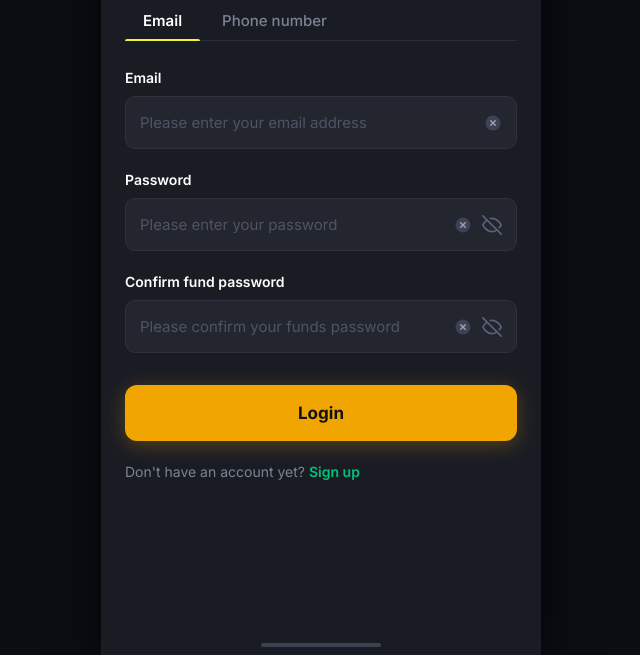
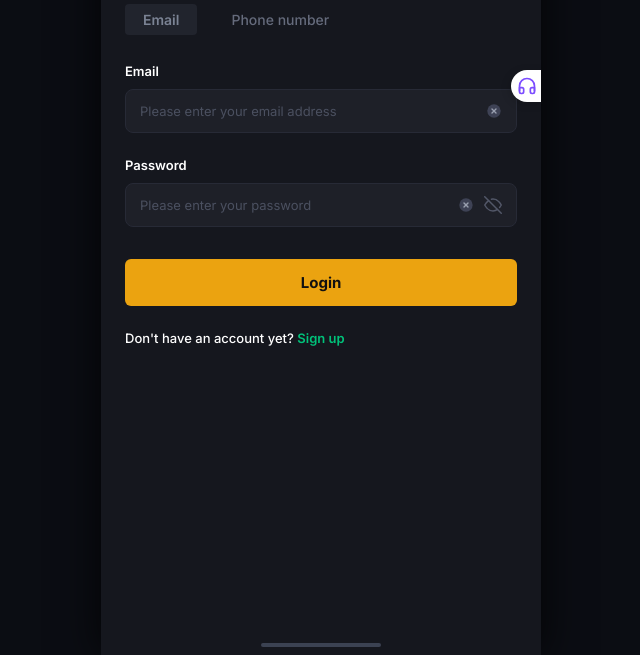
Before and after one commit to wldke2017/KORE, a website: page login.html in a window 1280 px wide. Shown: the part 145-800 px from the top of the page, without its empty margins (319-959 px from the left). Drawn offline with Linux system fonts and the light colour scheme.

Commit message:
Make login page identical to left reference image

```diff
--- a/login.html
+++ b/login.html
@@ -30,7 +30,7 @@
       width: 100%;
       max-width: 440px;
       height: 100vh;
-      background-color: #1a1c24;
+      background-color: #15171e;
       position: relative;
       display: flex;
       flex-direction: column;
@@ -38,12 +38,28 @@
       overflow: hidden;
     }
 
+    /* Floating Headset Support Badge on the right edge */
+    .floating-support-badge {
+      position: absolute;
+      top: 215px;
+      right: -2px;
+      background: #ffffff;
+      border-radius: 50% 0 0 50%;
+      width: 32px;
+      height: 32px;
+      display: flex;
+      align-items: center;
+      justify-content: center;
+      box-shadow: -2px 2px 8px rgba(0, 0, 0, 0.15);
+      z-index: 20;
+    }
+
     /* ── Top bar ── */
     .login-topbar {
       display: flex;
       justify-content: space-between;
       align-items: center;
-      padding: 20px 20px 10px 20px;
+      padding: 24px 20px 10px 20px;
     }
 
     .btn-close {
@@ -61,7 +77,7 @@
       background: none;
       border: none;
       cursor: pointer;
-      color: #9aa0b0;
+      color: #8c93a4;
       padding: 4px;
       line-height: 0;
       transition: color 0.2s;
@@ -70,10 +86,10 @@
 
     /* ── Login Title ── */
     .login-title {
-      font-size: 30px;
+      font-size: 32px;
       font-weight: 800;
       color: #ffffff;
-      padding: 18px 24px 28px 24px;
+      padding: 24px 24px 20px 24px;
     }
 
     /* ── Scrollable form body ── */
@@ -83,50 +99,39 @@
       overflow-y: auto;
     }
 
-    /* ── Tab switcher: Email / Phone number ── */
+    /* ── Tab switcher: Pill style matching reference image ── */
     .tab-switcher {
       display: flex;
-      gap: 4px;
+      gap: 16px;
       margin-bottom: 28px;
-      border-bottom: 1px solid #2b2e3a;
+      align-items: center;
     }
 
     .tab-btn {
-      padding: 10px 18px;
-      font-size: 15px;
+      padding: 7px 18px;
+      font-size: 14px;
       font-weight: 500;
-      color: #7b8394;
+      color: #656b7c;
       background: none;
       border: none;
+      border-radius: 4px;
       cursor: pointer;
-      position: relative;
-      transition: color 0.2s;
+      transition: all 0.2s;
     }
 
     .tab-btn.active {
-      color: #ffffff;
+      color: #7b8394;
+      background-color: #21242d;
       font-weight: 600;
-    }
-
-    /* Active underline indicator */
-    .tab-btn.active::after {
-      content: '';
-      position: absolute;
-      bottom: -1px;
-      left: 0;
-      right: 0;
-      height: 2px;
-      background-color: #f7f230;
-      border-radius: 2px 2px 0 0;
     }
 
     /* ── Field Groups ── */
     .field-group {
-      margin-bottom: 22px;
+      margin-bottom: 24px;
     }
 
     .field-label {
-      font-size: 14px;
+      font-size: 13px;
       font-weight: 600;
       color: #ffffff;
       margin-bottom: 10px;
@@ -137,14 +142,14 @@
       position: relative;
       display: flex;
       align-items: center;
-      background-color: #23262f;
-      border: 1px solid #2e3140;
-      border-radius: 10px;
+      background-color: #1e2028;
+      border: 1px solid #272a36;
+      border-radius: 8px;
       transition: border-color 0.2s;
     }
 
     .field-wrapper:focus-within {
-      border-color: #f7f230;
+      border-color: #eba310;
     }
 
     .field-input {
@@ -152,15 +157,15 @@
       background: none;
       border: none;
       outline: none;
-      padding: 16px 14px;
-      font-size: 15px;
+      padding: 13px 14px;
+      font-size: 13px;
       font-weight: 400;
       color: #ffffff;
       width: 100%;
     }
 
     .field-input::placeholder {
-      color: #4e5465;
+      color: #4b5060;
     }
 
     /* Clear (×) and Eye toggle buttons inside field */
@@ -175,37 +180,38 @@
       background: none;
       border: none;
       cursor: pointer;
-      color: #5a6075;
+      color: #525768;
       padding: 2px;
       line-height: 0;
       transition: color 0.2s;
     }
-    .icon-btn:hover { color: #9aa0b0; }
+    .icon-btn:hover { color: #8c93a4; }
 
     /* ── Login CTA Button ── */
     .login-cta {
       width: 100%;
-      padding: 18px;
-      background-color: #f0a500;
+      padding: 14px;
+      background-color: #eba310;
       color: #111111;
-      font-size: 17px;
+      font-size: 15px;
       font-weight: 700;
       border: none;
-      border-radius: 12px;
+      border-radius: 6px;
       cursor: pointer;
-      margin-top: 10px;
+      margin-top: 8px;
       transition: filter 0.2s ease, transform 0.1s ease;
-      box-shadow: 0 4px 20px rgba(240, 165, 0, 0.28);
+      box-shadow: none;
     }
 
-    .login-cta:hover { filter: brightness(1.07); }
+    .login-cta:hover { filter: brightness(1.05); }
     .login-cta:active { transform: scale(0.98); filter: brightness(0.96); }
 
     /* ── Sign up link ── */
     .signup-row {
-      margin-top: 22px;
-      font-size: 14px;
-      color: #7b8394;
+      margin-top: 24px;
+      font-size: 13px;
+      color: #ffffff;
+      font-weight: 500;
     }
 
     .signup-link {
@@ -251,12 +257,20 @@
 
       <button class="btn-language" aria-label="Change language">
         <!-- Globe icon -->
-        <svg width="26" height="26" viewBox="0 0 24 24" fill="none" stroke="currentColor"
+        <svg width="24" height="24" viewBox="0 0 24 24" fill="none" stroke="currentColor"
              stroke-width="1.8" stroke-linecap="round" stroke-linejoin="round">
           <circle cx="12" cy="12" r="10"/>
           <path d="M2 12h20M12 2a15.3 15.3 0 0 1 4 10 15.3 15.3 0 0 1-4 10 15.3 15.3 0 0 1-4-10 15.3 15.3 0 0 1 4-10z"/>
         </svg>
       </button>
+    </div>
+
+    <!-- Floating Support Headset Badge on right edge -->
+    <div class="floating-support-badge">
+      <svg width="20" height="20" viewBox="0 0 24 24" fill="none" stroke="#7c4dff" stroke-width="2" stroke-linecap="round" stroke-linejoin="round">
+        <path d="M3 18v-6a9 9 0 0 1 18 0v6"></path>
+        <path d="M21 19a2 2 0 0 1-2 2h-1a2 2 0 0 1-2-2v-3a2 2 0 0 1 2-2h3zM3 19a2 2 0 0 0 2 2h1a2 2 0 0 0 2-2v-3a2 2 0 0 0-2-2H3z"></path>
+      </svg>
     </div>
 
     <!-- Title -->
@@ -286,7 +300,7 @@
             />
             <div class="field-action">
               <button class="icon-btn" onclick="clearField('emailInput')" aria-label="Clear email">
-                <svg width="18" height="18" viewBox="0 0 24 24" fill="currentColor">
+                <svg width="16" height="16" viewBox="0 0 24 24" fill="currentColor">
                   <circle cx="12" cy="12" r="10" fill="#3e4255"/>
                   <line x1="15" y1="9" x2="9" y2="15" stroke="#9aa0b0" stroke-width="2" stroke-linecap="round"/>
                   <line x1="9" y1="9" x2="15" y2="15" stroke="#9aa0b0" stroke-width="2" stroke-linecap="round"/>
@@ -309,7 +323,7 @@
             />
             <div class="field-action">
               <button class="icon-btn" onclick="clearField('passwordInput')" aria-label="Clear password">
-                <svg width="18" height="18" viewBox="0 0 24 24" fill="none">
+                <svg width="16" height="16" viewBox="0 0 24 24" fill="none">
                   <circle cx="12" cy="12" r="10" fill="#3e4255"/>
                   <line x1="15" y1="9" x2="9" y2="15" stroke="#9aa0b0" stroke-width="2" stroke-linecap="round"/>
                   <line x1="9" y1="9" x2="15" y2="15" stroke="#9aa0b0" stroke-width="2" stroke-linecap="round"/>
@@ -317,39 +331,7 @@
               </button>
               <button class="icon-btn" id="togglePwd" onclick="togglePassword()" aria-label="Toggle password visibility">
                 <!-- Eye-off icon -->
-                <svg id="eyeIcon" width="20" height="20" viewBox="0 0 24 24" fill="none" stroke="currentColor"
-                     stroke-width="2" stroke-linecap="round" stroke-linejoin="round">
-                  <path d="M17.94 17.94A10.07 10.07 0 0 1 12 20c-7 0-11-8-11-8a18.45 18.45 0 0 1 5.06-5.94"/>
-                  <path d="M9.9 4.24A9.12 9.12 0 0 1 12 4c7 0 11 8 11 8a18.5 18.5 0 0 1-2.16 3.19"/>
-                  <line x1="1" y1="1" x2="23" y2="23"/>
-                </svg>
-              </button>
-            </div>
-          </div>
-        </div>
-
-        <!-- Confirm Fund Password (Email tab) -->
-        <div class="field-group">
-          <label class="field-label" for="confirmFundPwdLogin">Confirm fund password</label>
-          <div class="field-wrapper">
-            <input
-              class="field-input"
-              id="confirmFundPwdLogin"
-              type="password"
-              placeholder="Please confirm your funds password"
-              maxlength="6"
-              inputmode="numeric"
-            />
-            <div class="field-action">
-              <button class="icon-btn" onclick="clearField('confirmFundPwdLogin')" aria-label="Clear">
-                <svg width="18" height="18" viewBox="0 0 24 24" fill="none">
-                  <circle cx="12" cy="12" r="10" fill="#3e4255"/>
-                  <line x1="15" y1="9" x2="9" y2="15" stroke="#9aa0b0" stroke-width="2" stroke-linecap="round"/>
-                  <line x1="9" y1="9" x2="15" y2="15" stroke="#9aa0b0" stroke-width="2" stroke-linecap="round"/>
-                </svg>
-              </button>
-              <button class="icon-btn" onclick="toggleFundPwd('confirmFundPwdLogin','eyeFund1')" aria-label="Toggle visibility">
-                <svg id="eyeFund1" width="20" height="20" viewBox="0 0 24 24" fill="none" stroke="currentColor"
+                <svg id="eyeIcon" width="18" height="18" viewBox="0 0 24 24" fill="none" stroke="currentColor"
                      stroke-width="2" stroke-linecap="round" stroke-linejoin="round">
                   <path d="M17.94 17.94A10.07 10.07 0 0 1 12 20c-7 0-11-8-11-8a18.45 18.45 0 0 1 5.06-5.94"/>
                   <path d="M9.9 4.24A9.12 9.12 0 0 1 12 4c7 0 11 8 11 8a18.5 18.5 0 0 1-2.16 3.19"/>
@@ -376,7 +358,7 @@
             />
             <div class="field-action">
               <button class="icon-btn" onclick="clearField('phoneInput')" aria-label="Clear phone">
-                <svg width="18" height="18" viewBox="0 0 24 24" fill="none">
+                <svg width="16" height="16" viewBox="0 0 24 24" fill="none">
                   <circle cx="12" cy="12" r="10" fill="#3e4255"/>
                   <line x1="15" y1="9" x2="9" y2="15" stroke="#9aa0b0" stroke-width="2" stroke-linecap="round"/>
                   <line x1="9" y1="9" x2="15" y2="15" stroke="#9aa0b0" stroke-width="2" stroke-linecap="round"/>
@@ -399,46 +381,14 @@
             />
             <div class="field-action">
               <button class="icon-btn" onclick="clearField('passwordInputPhone')" aria-label="Clear password">
-                <svg width="18" height="18" viewBox="0 0 24 24" fill="none">
+                <svg width="16" height="16" viewBox="0 0 24 24" fill="none">
                   <circle cx="12" cy="12" r="10" fill="#3e4255"/>
                   <line x1="15" y1="9" x2="9" y2="15" stroke="#9aa0b0" stroke-width="2" stroke-linecap="round"/>
                   <line x1="9" y1="9" x2="15" y2="15" stroke="#9aa0b0" stroke-width="2" stroke-linecap="round"/>
                 </svg>
               </button>
               <button class="icon-btn" onclick="togglePassword2()" aria-label="Toggle password visibility">
-                <svg id="eyeIcon2" width="20" height="20" viewBox="0 0 24 24" fill="none" stroke="currentColor"
-                     stroke-width="2" stroke-linecap="round" stroke-linejoin="round">
-                  <path d="M17.94 17.94A10.07 10.07 0 0 1 12 20c-7 0-11-8-11-8a18.45 18.45 0 0 1 5.06-5.94"/>
-                  <path d="M9.9 4.24A9.12 9.12 0 0 1 12 4c7 0 11 8 11 8a18.5 18.5 0 0 1-2.16 3.19"/>
-                  <line x1="1" y1="1" x2="23" y2="23"/>
-                </svg>
-              </button>
-            </div>
-          </div>
-        </div>
-
-        <!-- Confirm Fund Password (Phone tab) -->
-        <div class="field-group">
-          <label class="field-label" for="confirmFundPwdLoginP">Confirm fund password</label>
-          <div class="field-wrapper">
-            <input
-              class="field-input"
-              id="confirmFundPwdLoginP"
-              type="password"
-              placeholder="Please confirm your funds password"
-              maxlength="6"
-              inputmode="numeric"
-            />
-            <div class="field-action">
-              <button class="icon-btn" onclick="clearField('confirmFundPwdLoginP')" aria-label="Clear">
-                <svg width="18" height="18" viewBox="0 0 24 24" fill="none">
-                  <circle cx="12" cy="12" r="10" fill="#3e4255"/>
-                  <line x1="15" y1="9" x2="9" y2="15" stroke="#9aa0b0" stroke-width="2" stroke-linecap="round"/>
-                  <line x1="9" y1="9" x2="15" y2="15" stroke="#9aa0b0" stroke-width="2" stroke-linecap="round"/>
-                </svg>
-              </button>
-              <button class="icon-btn" onclick="toggleFundPwd('confirmFundPwdLoginP','eyeFund2')" aria-label="Toggle visibility">
-                <svg id="eyeFund2" width="20" height="20" viewBox="0 0 24 24" fill="none" stroke="currentColor"
+                <svg id="eyeIcon2" width="18" height="18" viewBox="0 0 24 24" fill="none" stroke="currentColor"
                      stroke-width="2" stroke-linecap="round" stroke-linejoin="round">
                   <path d="M17.94 17.94A10.07 10.07 0 0 1 12 20c-7 0-11-8-11-8a18.45 18.45 0 0 1 5.06-5.94"/>
                   <path d="M9.9 4.24A9.12 9.12 0 0 1 12 4c7 0 11 8 11 8a18.5 18.5 0 0 1-2.16 3.19"/>
```
